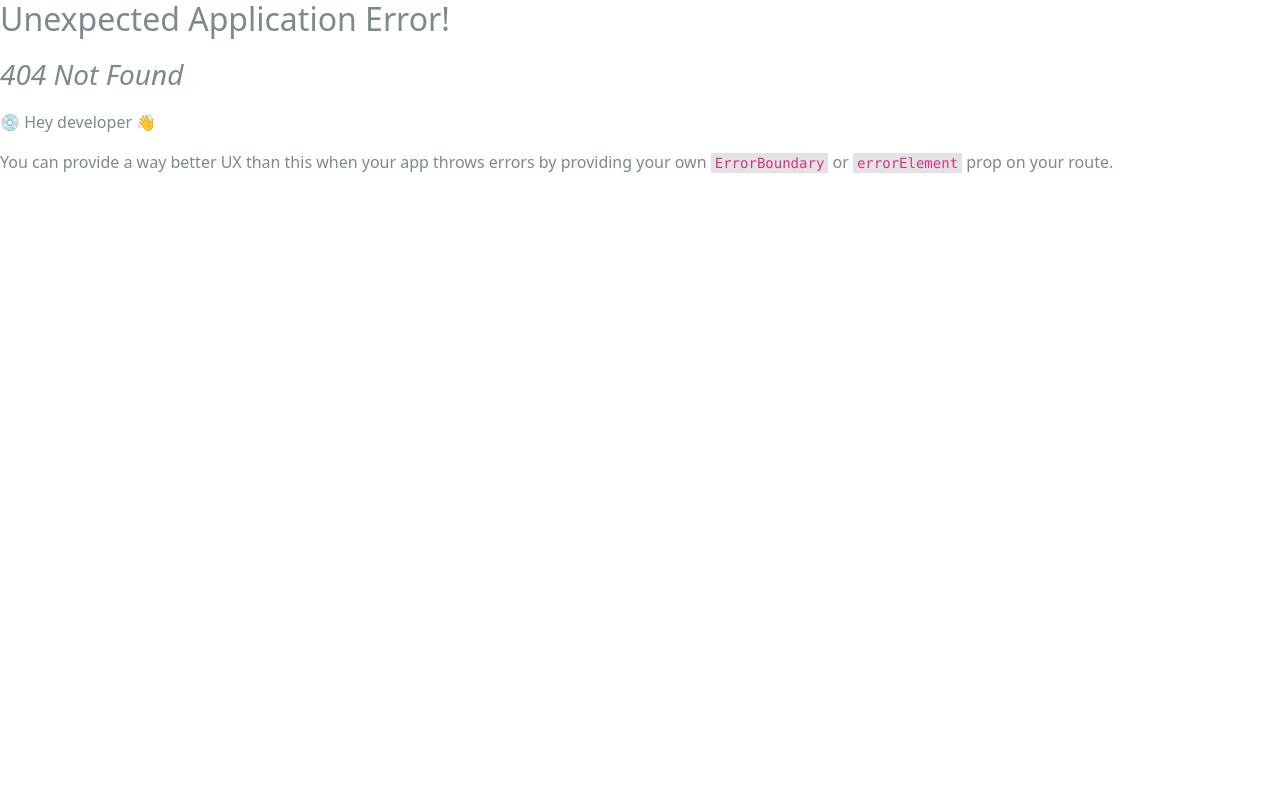
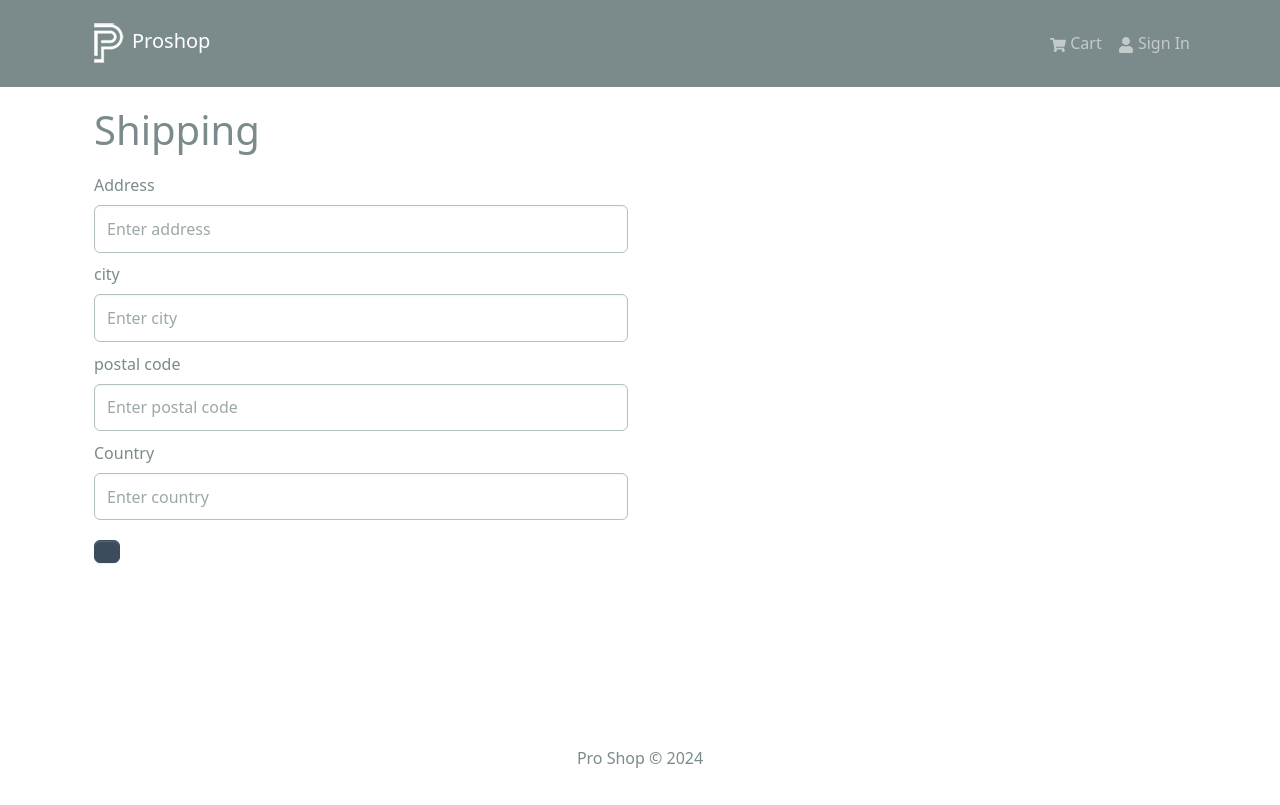
Before and after one commit to mesailesh7/proshop, a React (Create React App) app in the folder frontend/: page /shipping in a window 1280 px wide. Before the commit this address had no page. Built offline with nearby package versions, Linux system fonts and the light colour scheme.

Commit message:
Login Screen update

```diff
--- a/frontend/src/components/Header.jsx
+++ b/frontend/src/components/Header.jsx
@@ -1,6 +1,6 @@
 import { useNavigate } from "react-router-dom";
 import React from "react";
-import { Navbar, Nav, Container, Badge } from "react-bootstrap";
+import { NavDropdown, Navbar, Nav, Container, Badge } from "react-bootstrap";
 import { LinkContainer } from "react-router-bootstrap";
 import { useSelector, useDispatch } from "react-redux";
 import { FaShoppingCart, FaUser } from "react-icons/fa";
@@ -51,11 +51,22 @@ const Header = () => {
                   )}
                 </Nav.Link>
               </LinkContainer>
-              <LinkContainer to="/login">
-                <Nav.Link>
-                  <FaUser /> Sign In
-                </Nav.Link>
-              </LinkContainer>
+              {userInfo ? (
+                <NavDropdown title={userInfo.name} id="username">
+                  <LinkContainer to="/profile">
+                    <NavDropdown.Item>Profile</NavDropdown.Item>
+                  </LinkContainer>
+                  <NavDropdown.Item onClick={logoutHandler}>
+                    Logout
+                  </NavDropdown.Item>
+                </NavDropdown>
+              ) : (
+                <LinkContainer to="/login">
+                  <Nav.Link>
+                    <FaUser /> Sign In
+                  </Nav.Link>
+                </LinkContainer>
+              )}
             </Nav>
           </Navbar.Collapse>
         </Container>
--- a/frontend/src/index.js
+++ b/frontend/src/index.js
@@ -17,7 +17,7 @@ import ProductScreen from "./screens/ProductScreen";
 import CartScreen from "./screens/CartScreen";
 import LoginScreen from "./screens/LoginScreen";
 import RegisterScreen from "./screens/RegisterScreen";
-
+import ShippingScreen from "./screens/ShippingScreen";
 import reportWebVitals from "./reportWebVitals";
 
 const router = createBrowserRouter(
@@ -28,6 +28,7 @@ const router = createBrowserRouter(
       <Route path="/cart" element={<CartScreen />} />
       <Route path="/login" element={<LoginScreen />} />
       <Route path="/register" element={<RegisterScreen />} />
+      <Route path="/shipping" element={<ShippingScreen />} />
     </Route>
   )
 );
--- /dev/null
+++ b/frontend/src/screens/ShippingScreen.jsx
@@ -0,0 +1,63 @@
+import React, { useState } from "react";
+import { Form, Button } from "react-bootstrap";
+import FormContainer from "../components/FormContainer";
+import { useDispatch, useSelector } from "react-redux";
+import { useNavigate } from "react-router-dom";
+
+const ShippingScreen = () => {
+  const [address, setAddress] = useState("");
+  const [city, setCity] = useState("");
+  const [postalCode, setPostalCode] = useState("");
+  const [country, setCountry] = useState("");
+
+  const submitHandler = (e) => {
+    console.log("submit");
+  };
+
+  return (
+    <FormContainer>
+      <h1>Shipping</h1>
+      <Form onSubmit={submitHandler}>
+        <Form.Group controlId="address" className="my-2">
+          <Form.Label>Address</Form.Label>
+          <Form.Control
+            type="text"
+            placeholder="Enter address"
+            value={address}
+            onChange={(e) => setAddress(e.target.value)}
+          ></Form.Control>
+        </Form.Group>
+        <Form.Group controlId="city" className="my-2">
+          <Form.Label>city</Form.Label>
+          <Form.Control
+            type="text"
+            placeholder="Enter city"
+            value={city}
+            onChange={(e) => setCity(e.target.value)}
+          ></Form.Control>
+        </Form.Group>
+        <Form.Group controlId="postal code" className="my-2">
+          <Form.Label>postal code</Form.Label>
+          <Form.Control
+            type="text"
+            placeholder="Enter postal code"
+            value={postalCode}
+            onChange={(e) => setPostalCode(e.target.value)}
+          ></Form.Control>
+        </Form.Group>
+        <Form.Group controlId="Country" className="my-2">
+          <Form.Label>Country</Form.Label>
+          <Form.Control
+            type="text"
+            placeholder="Enter country"
+            value={country}
+            onChange={(e) => setCountry(e.target.value)}
+          ></Form.Control>
+        </Form.Group>
+        <Button type="submit" variant="primary" className="my-2"></Button>
+      </Form>
+    </FormContainer>
+  );
+};
+
+export default ShippingScreen;
--- a/frontend/src/slices/authSlice.js
+++ b/frontend/src/slices/authSlice.js
@@ -6,7 +6,7 @@ const initialState = {
     ? JSON.parse(localStorage.getItem("userInfo"))
     : null,
 };
-
+// This of for the local stuff like in the front end part in redux and react
 const authSlice = createSlice({
   name: "auth", //name
   initialState, //
--- a/frontend/src/slices/cartSlice.jsx
+++ b/frontend/src/slices/cartSlice.jsx
@@ -3,7 +3,7 @@ import { updateCart } from "../utils/cartUtils";
 
 const initialState = localStorage.getItem("cart")
   ? JSON.parse(localStorage.getItem("cart"))
-  : { cartItems: [] };
+  : { cartItems: [], shippingAddress: {}, paymentMethod: "PayPal" };
 
 const cartSlice = createSlice({
   name: "cart",
@@ -29,6 +29,10 @@ const cartSlice = createSlice({
       state.cartItems = state.cartItems.filter((x) => x._id !== itemId);
       return updateCart(state);
     },
+    saveShippingAddress: (state, action) => {
+      state.shippingAddress = action.payload;
+      return updateCart(state);
+    },
     // clearCart: (state) => {
     //   state.cartItems = [];
     //   return updateCart(state);
--- a/frontend/src/slices/usersApiSlice.js
+++ b/frontend/src/slices/usersApiSlice.js
@@ -1,6 +1,7 @@
 import { PRODUCTS_URL, USERS_URL } from "../constants";
 import { apiSlice } from "./apiSlice";
 
+// This part is for the server
 export const usersApiSlice = apiSlice.injectEndpoints({
   endpoints: (builder) => ({
     login: builder.mutation({
```
